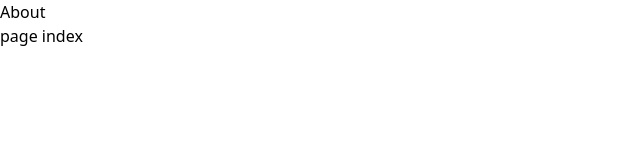
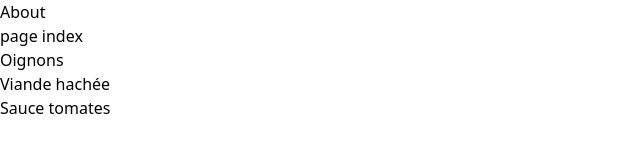
Before and after one commit to rajaeallouchi/rajaeallouchi.github.io, a plain HTML site: page index.html in a window 1280 px wide. Shown: the whole page, without its empty margins (0-640 px from the left). Drawn offline with nearby package versions, Linux system fonts and the light colour scheme.

Commit message:
ajout liste ingrédients

```diff
--- a/index.html
+++ b/index.html
@@ -14,6 +14,11 @@
 
     <main>
         <h1>page index</h1>
+        <ul>
+            <li>Oignons</li>
+            <li>Viande hachée</li>
+            <li>Sauce tomates</li>
+        </ul>
     </main>
 
 </body>
```
